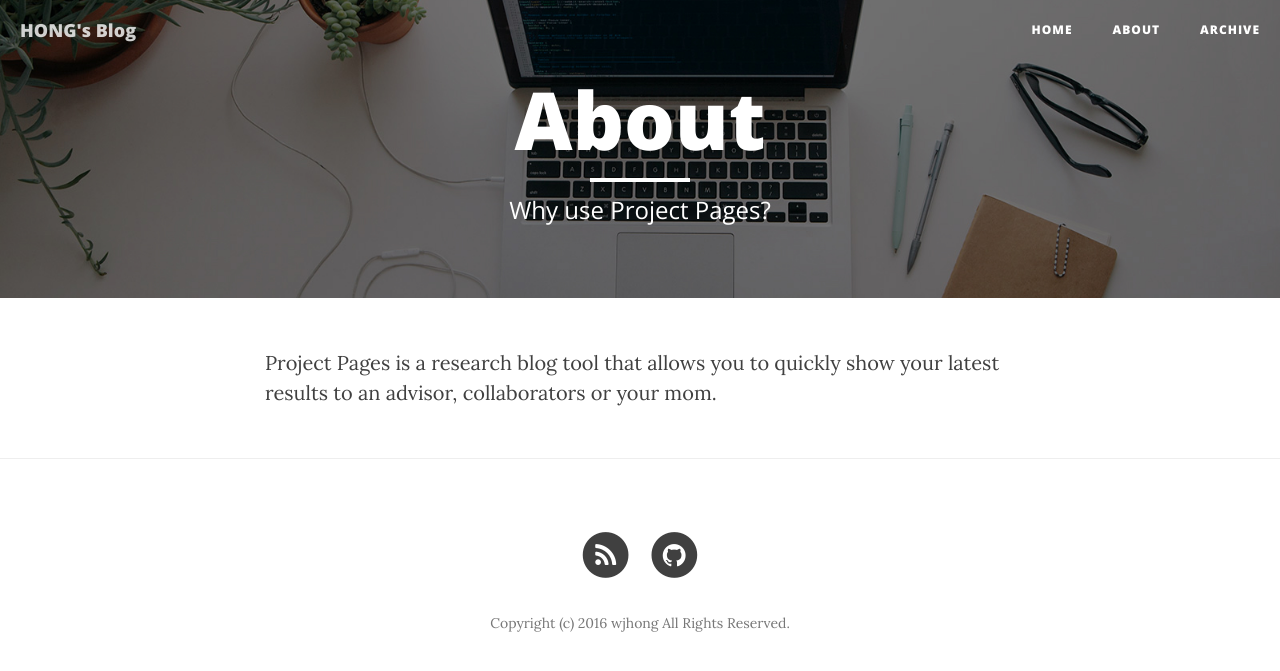
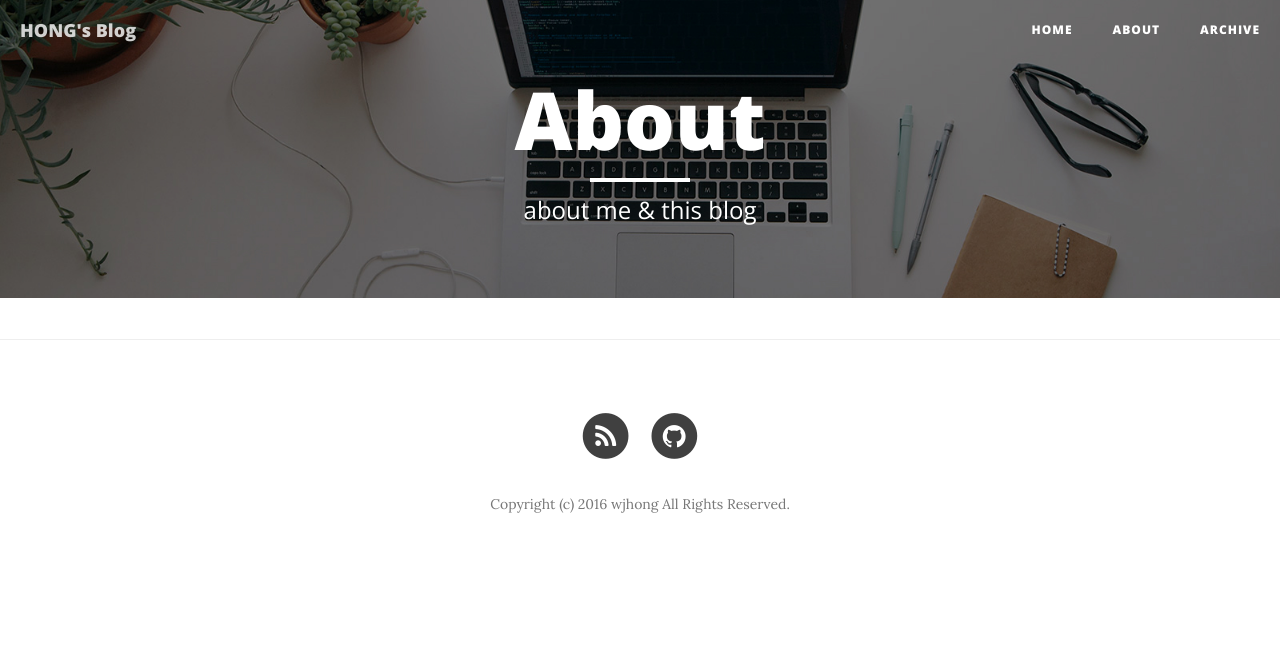
Before and after one commit to hwj4477/hwj4477.github.io, a Jekyll site: the page built from about.md, in a window 1280 px wide. Shown: the top 671 px of the page. Built offline with Jekyll 4.4.1, drawn with Linux system fonts in a browser that asks for light colours; nearby versions of some CDN libraries.

Commit message:
edit about

```diff
--- a/about.md
+++ b/about.md
@@ -1,8 +1,6 @@
 ---
 layout: page
 title: "About"
-description: "Why use Project Pages?"
+description: "about me & this blog"
 header-img: "img/home-bg.jpg"
 ---
-
-Project Pages is a research blog tool that allows you to quickly show your latest results to an advisor, collaborators or your mom.
```
